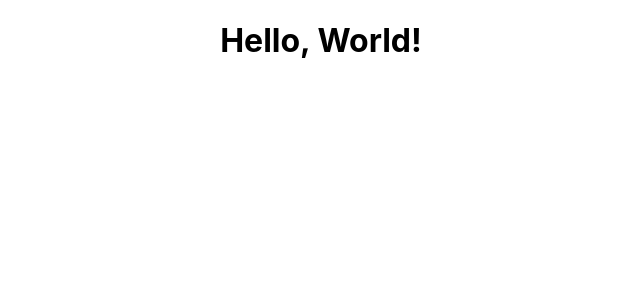
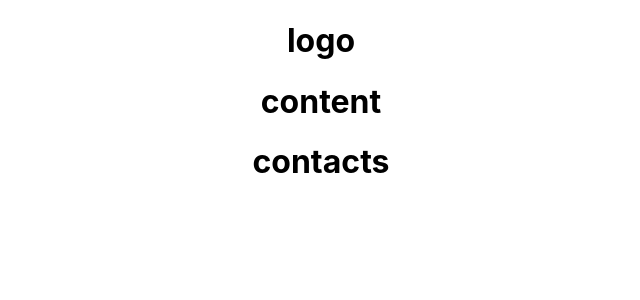
Before and after one commit to mabar84/microtasks, a React (Create React App) app: page / in a window 1280 px wide. Shown: the top 300 px of the page, without its empty margins (319-959 px from the left). Built offline with nearby package versions, Linux system fonts and the light colour scheme.

Commit message:
lesson 1 components is done

```diff
--- a/src/App.tsx
+++ b/src/App.tsx
@@ -1,13 +1,20 @@
 import React from 'react';
-import logo from './logo.svg';
 import './App.css';
+import {Header} from "./site/Header";
+import {Body} from "./site/Body";
+import {Footer} from "./site/Footer";
+
 
 function App() {
-  return (
-    <div className="App">
-      <h1>Hello, World!</h1>
-    </div>
-  );
+    return (
+        <>
+            <div className="App">
+                <Header text={"logo"}/>
+                <Body titleForBody={"content"}/>
+                <Footer titleForFooter={"contacts"}/>
+            </div>
+        </>
+    );
 }
 
 export default App;
--- /dev/null
+++ b/src/site/Body.tsx
@@ -0,0 +1,12 @@
+type BodyTitle = {
+    titleForBody: string
+}
+
+export const Body = (props: BodyTitle) => {
+    return (
+        <>
+            <h1>
+                {props.titleForBody}
+            </h1>
+        </>)
+}
--- /dev/null
+++ b/src/site/Footer.tsx
@@ -0,0 +1,12 @@
+type FooterTitle = {
+    titleForFooter: string
+}
+
+export const Footer = (props: FooterTitle) => {
+    return (
+        <>
+            <h1>
+                {props.titleForFooter}
+            </h1>
+        </>)
+}
--- /dev/null
+++ b/src/site/Header.tsx
@@ -0,0 +1,12 @@
+type HeaderText={
+    text: string
+}
+
+export const Header = (props: HeaderText) => {
+    return (
+        <>
+            <h1>
+                {props.text}
+            </h1>
+        </>)
+}
```
